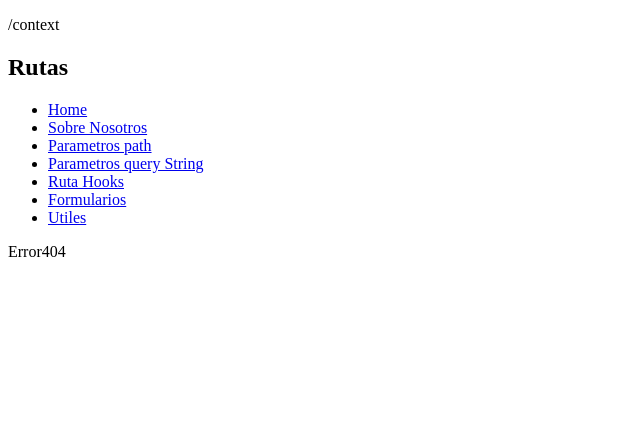
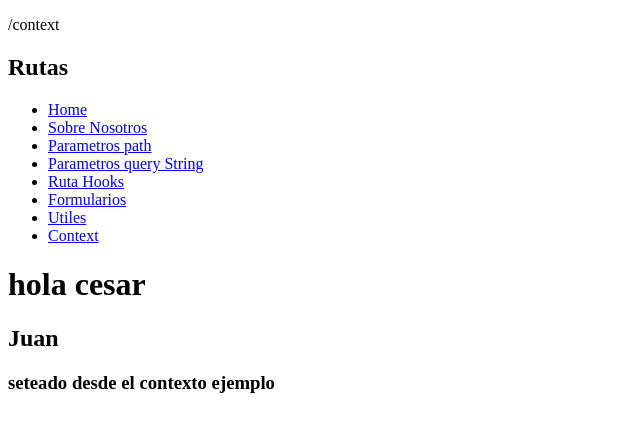
Before and after one commit to Lostovayne/Curso-React-Cesar, a React (Vite) app: page /context in a window 1280 px wide. Shown: the top 432 px of the page, without its empty margins (0-640 px from the left). Built offline with nearby package versions, Linux system fonts and the light colour scheme.

Commit message:
Agregado context api

```diff
--- a/package.json
+++ b/package.json
@@ -12,9 +12,12 @@
     "@emotion/react": "^11.10.5",
     "@emotion/styled": "^11.10.5",
     "dayjs": "^1.11.7",
+    "prop-types": "^15.8.1",
     "react": "^18.2.0",
     "react-dom": "^18.2.0",
     "react-router-dom": "^6.8.1",
+    "react-swipeable": "^7.0.0",
+    "react-swipeable-list": "^1.7.1",
     "sweetalert2": "^11.7.2",
     "sweetalert2-react-content": "^5.0.7"
   },
--- /dev/null
+++ b/src/context/EjemploProvider.jsx
@@ -0,0 +1,28 @@
+import {useState} from 'react';
+import { createContext} from 'react';
+
+
+
+
+
+const context = createContext();
+
+const provider = ({ children }) => {
+  const variableContexto = 'hola cesar';
+
+  const saludar = (nombre) => {
+    return nombre;
+  };
+
+  const [nombre, setNombre] = useState("Pedro")
+
+  return (
+    <context.Provider value={{ variableContexto, saludar, nombre, setNombre }}>
+      {children}
+    </context.Provider>
+  );
+};
+
+export { provider };
+
+export default context;
--- a/src/helpers/Utiles.jsx
+++ b/src/helpers/Utiles.jsx
@@ -1,11 +1,14 @@
-import {Link} from 'react-router-dom'
+import { Link } from 'react-router-dom';
+
 
 const Utiles = () => {
   return (
     <>
       <h2>Lista de Utilidades</h2>
       <Link to='/utiles/UtilesDay'>Days-js</Link>
+      <br />
+      <Link to='/utiles/Utilesswipeable'>React Swipeable</Link>
     </>
   );
-}
-export default Utiles
+};
+export default Utiles;
--- /dev/null
+++ b/src/helpers/Utilesswipeable.jsx
@@ -0,0 +1,57 @@
+import PropTypes from 'prop-types';
+
+import {
+  LeadingActions,
+  SwipeableList,
+  SwipeableListItem,
+  SwipeAction,
+  TrailingActions
+} from 'react-swipeable-list';
+
+const Utilesswipeable = () => {
+  const leadingActions = () => {
+    <LeadingActions>
+      <SwipeAction
+        onClick={() => {
+          console.log('arrastrado leading');
+        }}
+      >
+        <div>Editar!</div>
+      </SwipeAction>
+    </LeadingActions>;
+  };
+
+  const trailingActions = () => {
+    <TrailingActions>
+      <SwipeAction
+        onClick={() => {
+          console.log('arrastrado leading');
+        }}
+        destructive={true}
+      >
+        <div>Eliminar!</div>
+      </SwipeAction>
+    </TrailingActions>;
+  };
+
+  return (
+    <>
+      <h2>Listado swipeable</h2>
+
+      <SwipeableList>
+        <SwipeableListItem
+          leadingActions={leadingActions}
+          trailingActions={trailingActions}
+        >
+          <div>
+            Lorem ipsum dolor sit amet consectetur adipisicing elit. Consequatur
+            itaque obcaecati impedit id magni quia debitis nostrum
+            necessitatibus ipsum veniam ea iusto facere perferendis fugiat aut
+            molestiae, suscipit iure qui!
+          </div>
+        </SwipeableListItem>
+      </SwipeableList>
+    </>
+  );
+};
+export default Utilesswipeable;
--- /dev/null
+++ b/src/helpers/index.js
@@ -0,0 +1,2 @@
+export { default as Utiles } from './Utiles';
+export { default as Utilesswipeable } from './Utilesswipeable';
--- a/src/layout/Layout.jsx
+++ b/src/layout/Layout.jsx
@@ -1,7 +1,9 @@
 import { Outlet } from 'react-router-dom';
-
 import Rutas from '../pages/Rutas';
 import { useLocation } from 'react-router-dom';
+import {provider as Provider } from '../context/EjemploProvider';
+
+
 
 //uselocation me permite navegar entre rutas y mostrar el path de estas mismas
 
@@ -9,9 +11,11 @@ const Layout = () => {
   const location = useLocation();
   return (
     <>
-      <p>{location.pathname}</p>
-      <Rutas />
-      <Outlet />
+      <Provider>
+        <p>{location.pathname}</p>
+        <Rutas />
+        <Outlet />
+      </Provider>
     </>
   );
 };
--- /dev/null
+++ b/src/pages/ContextEjemplo.jsx
@@ -0,0 +1,19 @@
+import { useContext } from 'react';
+import context from '../context/EjemploProvider';
+
+const ContextEjemplo = () => {
+  const { variableContexto, saludar, nombre, setNombre } = useContext(context);
+
+  setNombre("seteado desde el contexto ejemplo")
+
+
+
+  return (
+    <>
+      <h1>{variableContexto}</h1>
+      <h2>{saludar("Juan")}</h2>
+      <h3>{nombre}</h3>
+    </>
+  );
+};
+export default ContextEjemplo;
--- a/src/pages/Rutas.jsx
+++ b/src/pages/Rutas.jsx
@@ -31,6 +31,9 @@ const Rutas = () => {
         <li>
           <NavLink to="/utiles" >Utiles</NavLink>
         </li>
+        <li>
+          <NavLink to="/context" >Context</NavLink>
+        </li>
       </ul>
     </nav>
   );
--- a/src/pages/index.js
+++ b/src/pages/index.js
@@ -1,3 +1,4 @@
+export { default as ContextEjemplo } from './ContextEjemplo';
 export { default as Error404 } from './Error404';
 export { default as ErrorPersonalizado } from './ErrorPersonalizado';
 export { default as FormularioSimple } from './FormularioSimple';
```
Also changed, not shown: src/main.jsx (+17 -3 lines), 1 other file (tests, documents, lock files or other folders).
